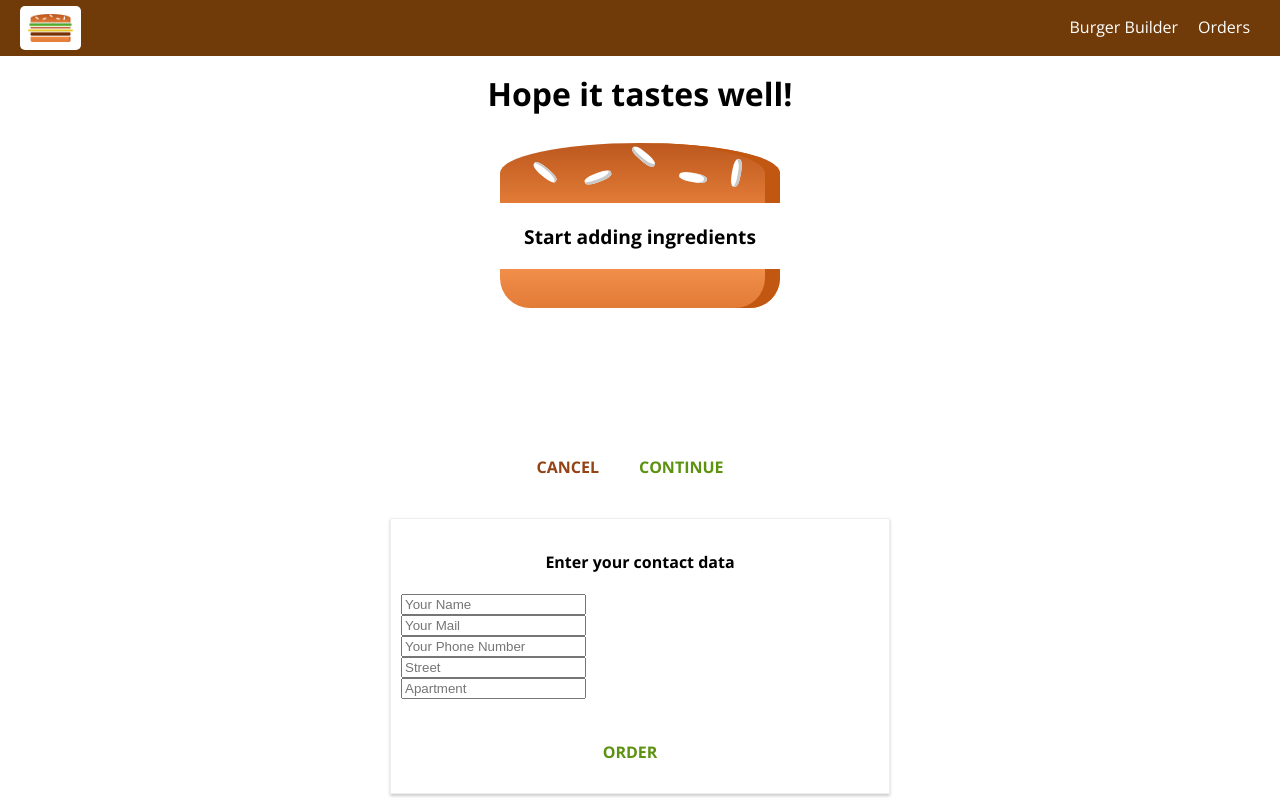
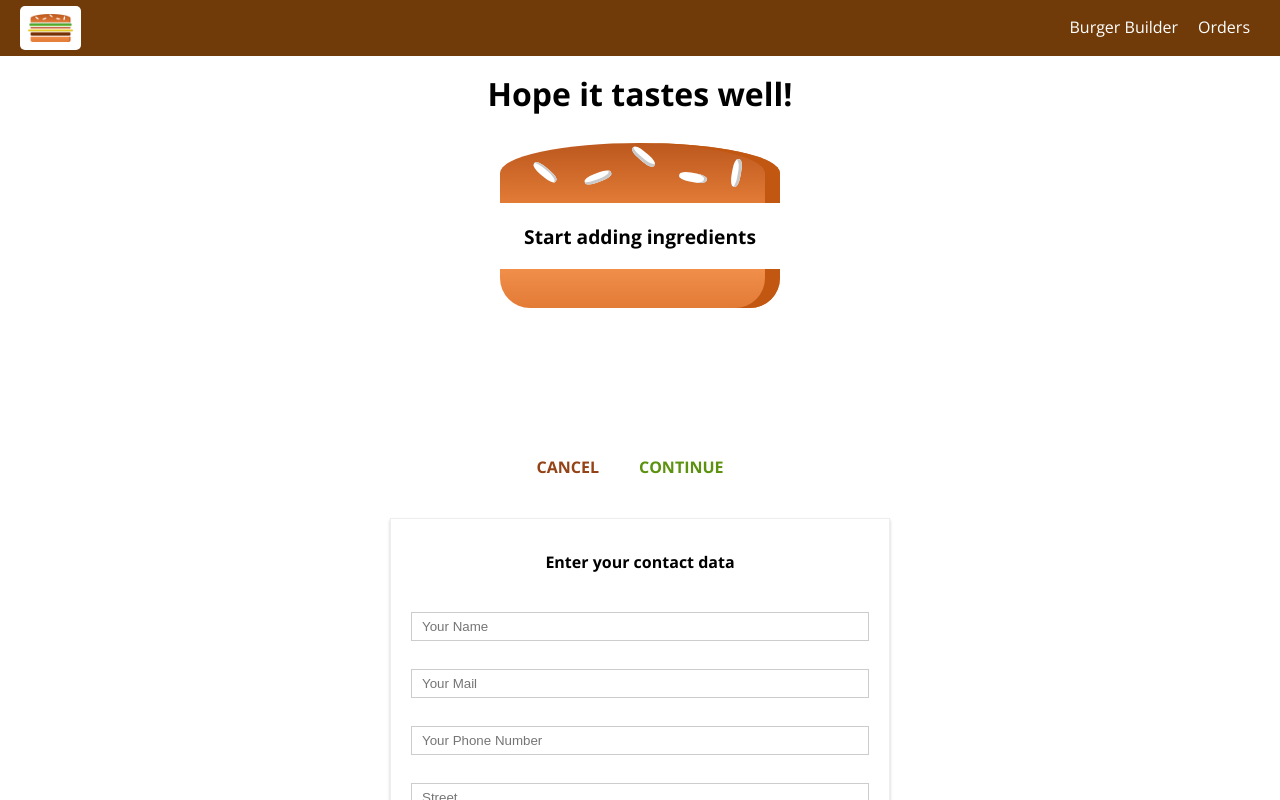
Before and after one commit to F1renDev/burger-app, a React (Create React App) app: page /checkout in a window 1280 px wide. Both pictures are taken after a click on the button "CONTINUE". Shown: the top 800 px of the page. Built offline with nearby package versions, Linux system fonts and the light colour scheme.

Commit message:
Custom input component
Added a custom input component for handling the order form

```diff
--- /dev/null
+++ b/src/components/UI/Input/Input.js
@@ -0,0 +1,28 @@
+import React from "react";
+
+import styles from './Input.module.css';
+
+/* Input component for the order form */
+const input = (props) => {
+    let inputElement = null;
+
+    switch (props.inputtype) {
+        case "input":
+            inputElement = <input className={styles.inputElement} {...props} />;
+            break;
+        case "textarea":
+            inputElement = <textarea className={styles.inputElement} {...props} />;
+            break;
+        default:
+            inputElement = <input className={styles.inputElement} {...props} />;
+    }
+
+    return (
+        <div className={styles.input}>
+            <label className={styles.label}>{props.label}</label>
+            {inputElement}
+        </div>
+    );
+};
+
+export default input;
--- /dev/null
+++ b/src/components/UI/Input/Input.module.css
@@ -0,0 +1,29 @@
+.input {
+    width: 100%;
+    padding: 10px;
+    box-sizing: border-box;
+
+}
+
+.label {
+    font-weight: bold;
+    display: block;
+    margin-bottom: 8px;
+}
+
+.inputElement {
+    outline: none;
+    border: 1px solid #ccc;
+    background-color: white;
+    font-weight: inherit;
+    padding: 6px 10px;
+    display: block;
+    width: 100%;
+    box-sizing: border-box;
+}
+
+.inputElement:focus {
+    outline: none;
+    background-color: #ccc;
+
+}
--- a/src/containers/Checkout/ContactData/ContactData.js
+++ b/src/containers/Checkout/ContactData/ContactData.js
@@ -3,6 +3,7 @@
 import styles from "./ContactData.module.css";
 import Button from "../../../components/UI/Button/Button";
 import Spinner from "../../../components/UI/Spinner/Spinner";
+import Input from '../../../components/UI/Input/Input';
 import axios from "../../../axios-orders";
 
 /* ContactData component to get the user info before placing an order */
@@ -56,16 +57,16 @@
         /* The Spinner is shown untill the POST request is executed */
         let form = (
             <form>
-                <input type="text" name="name" placeholder="Your Name" />
-                <input type="email" name="email" placeholder="Your Mail" />
-                <input
+                <Input inputtype='input' type="text" name="name" placeholder="Your Name" />
+                <Input inputtype='input' type="email" name="email" placeholder="Your Mail" />
+                <Input inputtype='input'
                     type="tel"
                     name="phone"
                     placeholder="Your Phone Number"
                     pattern="[0-9]{3}[0-9]{2}[0-9]{2}[0-9]{2}"
                 />
-                <input type="text" name="street" placeholder="Street" />
-                <input type="number" name="apartment" placeholder="Apartment" />
+                <Input inputtype='input' type="text" name="street" placeholder="Street" />
+                <Input inputtype='input' type="number" name="apartment" placeholder="Apartment" />
                 <br />
                 <Button btnType="success" clicked={this.orderHandler}>
                     ORDER
--- a/src/containers/Checkout/ContactData/ContactData.module.css
+++ b/src/containers/Checkout/ContactData/ContactData.module.css
@@ -8,10 +8,6 @@
     box-sizing: border-box;
 }
 
-.contactData input {
-    display: block;
-}
-
 @media (min-width: 600px) {
     .contactData {
         width: 500px;
```
